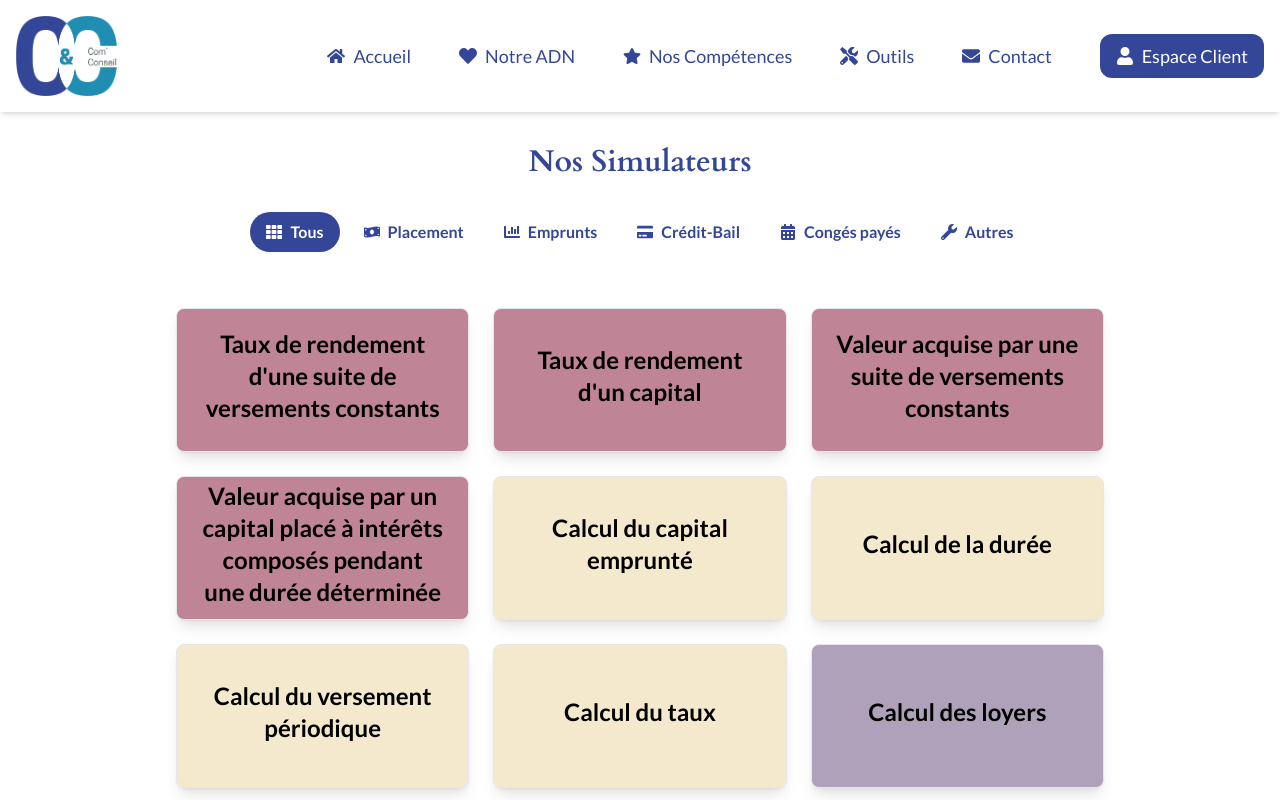
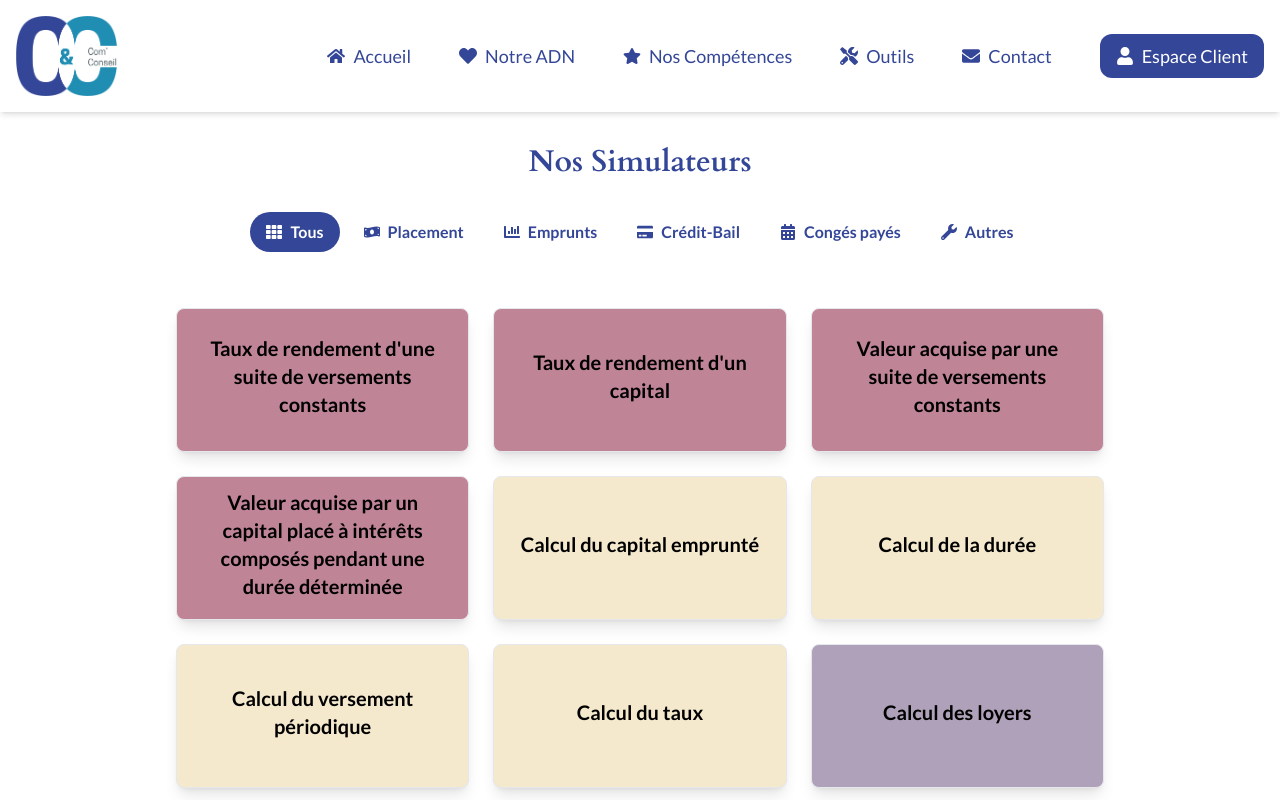
Before and after one commit to AntoineWtz/com-conseil, a React (Create React App) app: page /simulators in a window 1280 px wide. Shown: the top 800 px of the page. Built offline with nearby package versions, Linux system fonts and the light colour scheme.

Commit message:
edit style

```diff
--- a/src/components/SimulatorCard.tsx
+++ b/src/components/SimulatorCard.tsx
@@ -16,7 +16,7 @@ const SimulatorCard: React.FC<SimulatorCardProps> = ({ simulator }) => {
             className="group border lg:h-36 p-6 rounded-lg shadow-lg transition-transform transform hover:scale-95 flex flex-col justify-center items-center text-center"
             style={{ backgroundColor: bgColor }}
         >
-            <h3 className="lg:text-2xl font-bold mb-2">{simulator.name}</h3>
+            <h3 className="lg:text-xl font-bold mb-2">{simulator.name}</h3>
         </Link>
     );
 };
```
